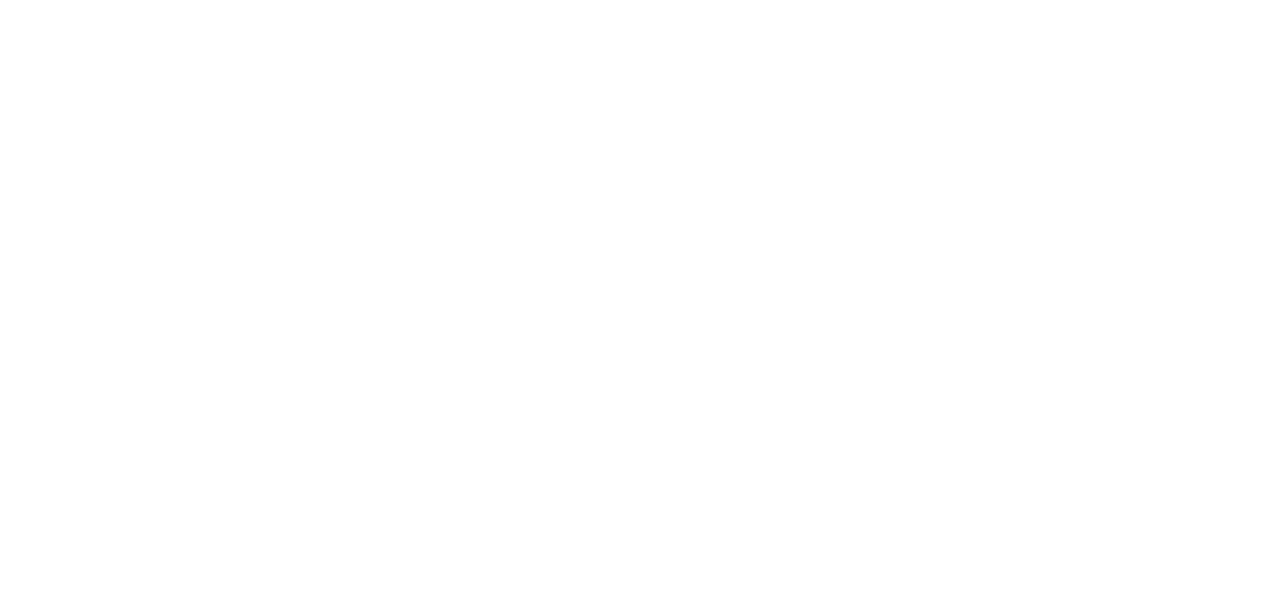
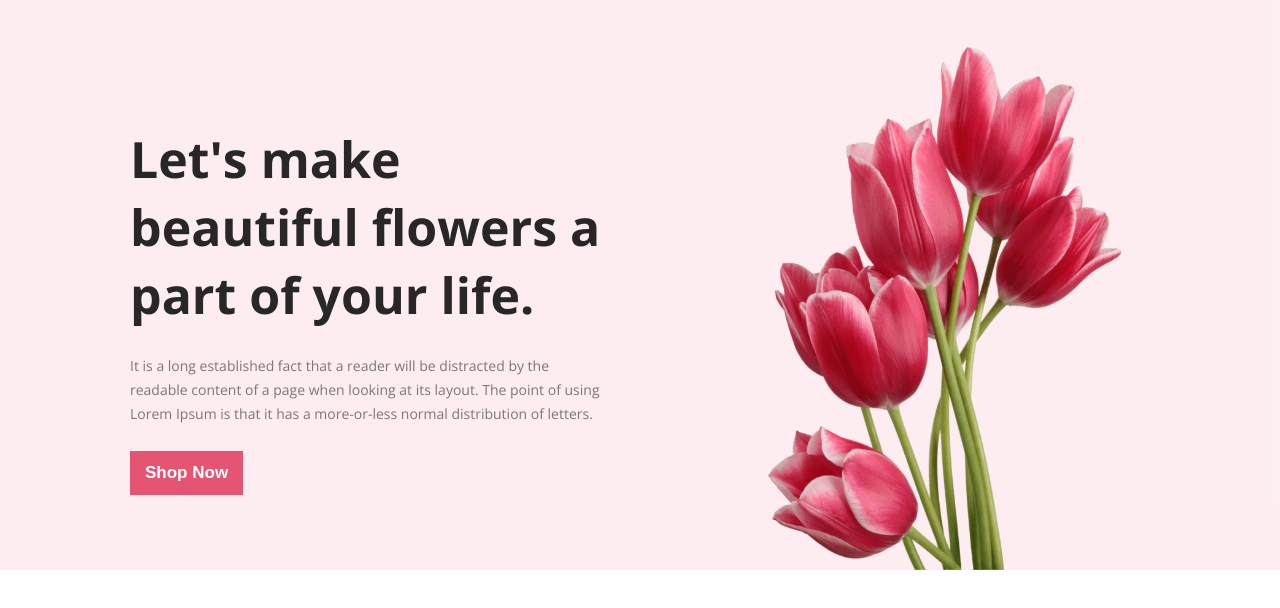
Before and after one commit to mdshawonreza/my-first-flowershop-assignmentn, a plain HTML site: page index.html in a window 1280 px wide. Drawn offline with nearby package versions, Linux system fonts and the light colour scheme.

Commit message:
add this header part

```diff
--- a/index.html
+++ b/index.html
@@ -5,10 +5,22 @@
     <meta name="viewport" content="width=device-width, initial-scale=1.0">
     <meta http-equiv="X-UA-Compatible" content="IE=edge">
     <title>My flower shop</title>
+    <link rel="preconnect" href="https://fonts.googleapis.com">
+    <link rel="preconnect" href="https://fonts.gstatic.com" crossorigin>
+    <link href="https://fonts.googleapis.com/css2?family=Open+Sans:wght@400;600;700;800&display=swap" rel="stylesheet">
     <link rel="stylesheet" href="styles/flowershop.css">
 </head>
 <body>
-    <header></header>
+    <header>
+        <div class="header-container">
+            <div class="header-info">
+                <h2 class="header-info-head">Let's make beautiful flowers a part of your life.</h2>
+                <p class="header-info-description">It is a long established fact that a reader will be distracted by the readable content of a page when looking at its layout. The point of using Lorem Ipsum is that it has a more-or-less normal distribution of letters.</p>
+                <button class="header-info-btn">Shop Now</button>
+            </div>
+            <img class="header-img" src="images/pngwing 10.png" alt="image" width="390px" height="525px">
+        </div>
+    </header>
     <main></main>
     <footer></footer>
 </body>
--- a/styles/flowershop.css
+++ b/styles/flowershop.css
@@ -0,0 +1,47 @@
+/* common shared styles */
+body{
+    font-family: 'Open Sans', sans-serif;
+}
+
+*{
+    margin: 0px;
+    padding: 0px;
+}
+.header-info-btn{
+    color: #FFF;
+font-size: 17px;
+font-weight: 700;
+background-color: #E55473;
+padding:12px 15px;
+border: none;
+}
+
+/* this is header style */
+.header-container{
+    display: flex;
+    justify-content:  center ;
+    align-items: end;
+    background-color: rgba(229, 84, 115, 0.10);
+    background-size:contain;
+    gap:15px;
+}
+.header-info{
+    padding: 125px 130px 75px 130px;
+    text-align: left;
+}
+.header-info-head{
+    color: #272727;
+font-size: 50px;
+font-weight: 800px;
+}
+.header-info-description{
+    color: rgba(39, 39, 39, 0.60);
+font-size: 14px;
+font-weight: 400;
+line-height: 24px;
+padding: 25px 0px;
+}
+.header-img{
+    padding-right: 140px;
+    padding-top: 45px;
+}
```
